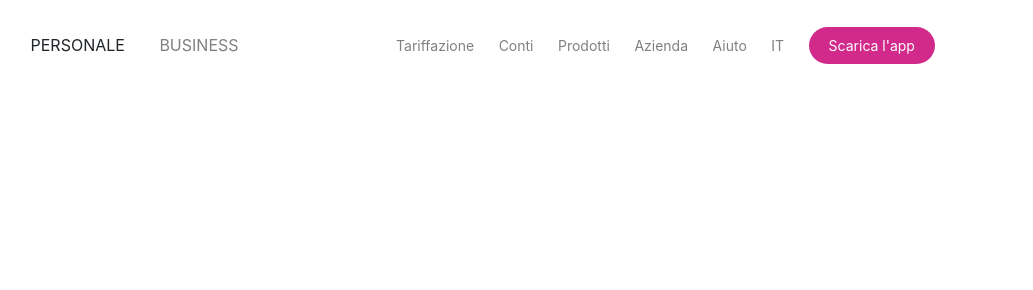
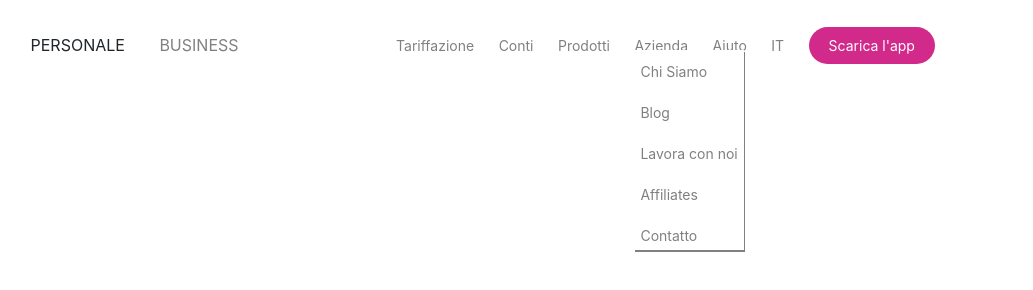
Before and after one commit to mdecrema/js-html-css-revolut, a plain HTML site: page index.html in a window 1280 px wide. Shown: the full height of the page, 247-1280 px from the left. Drawn offline with nearby package versions, Linux system fonts and the light colour scheme.

Commit message:
menu a tendina

```diff
--- a/css/style.css
+++ b/css/style.css
@@ -63,3 +63,20 @@ body {
   padding: 10px 20px;
   color: #fff;
 }
+
+.hidden-menu li {
+  display: list-item;
+}
+
+.hidden-menu {
+  height: 200px;
+  border: 1px solid #fff;
+  box-shadow: 1px 2px grey;
+  display: block;
+  position: absolute;
+  top: 50px;
+}
+
+.hidden-menu li {
+  padding: 10px 5px;
+}
--- a/index.html
+++ b/index.html
@@ -20,7 +20,15 @@
           <li class="grey f_size14">Tariffazione</li>
           <li class="grey f_size14">Conti</li>
           <li class="grey f_size14">Prodotti</li>
-          <li class="grey f_size14">Azienda</li>
+          <li class="grey f_size14">Azienda
+            <ul class="hidden-menu">
+                <li>Chi Siamo</li>
+                <li>Blog</li>
+                <li>Lavora con noi</li>
+                <li>Affiliates</li>
+                <li>Contatto</li>
+            </ul>
+          </li>
           <li class="grey f_size14">Aiuto</li>
           <li class="up_case grey f_size14">it</li>
           <li class="f_size14"><a class="pink_link" href="#">Scarica l'app</a></li>
```
